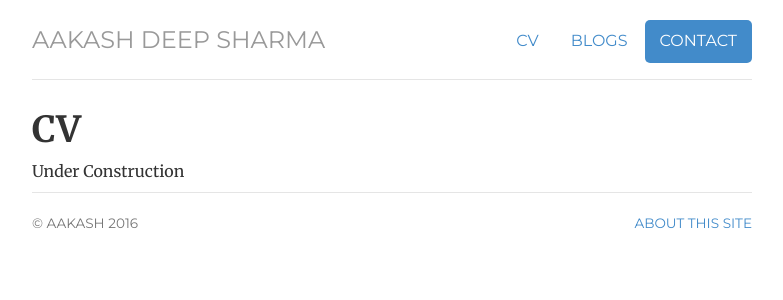
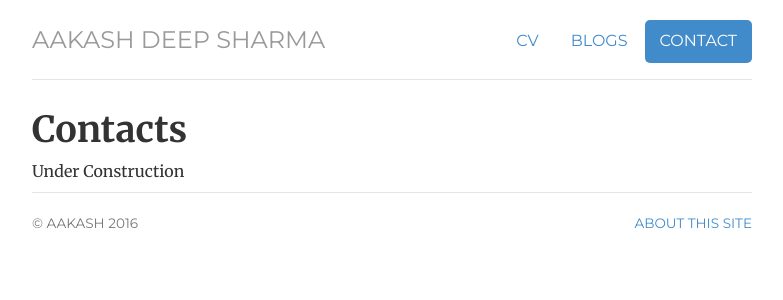
Before and after one commit to aakash-deep-sharma/aakash-deep-sharma.github.io, a Jekyll site: the page built from contacts/index.html, in a window 1280 px wide. Shown: the top 300 px of the page, without its empty margins (248-1031 px from the left). Built offline with Jekyll 4.4.1, drawn with Linux system fonts in a browser that asks for light colours.

Commit message:
Update index.html

```diff
--- a/contacts/index.html
+++ b/contacts/index.html
@@ -6,6 +6,6 @@ blog: passive
 contacts: active
 ---
 <div class="blurb">
-	<h1>CV</h1>
+	<h1>Contacts</h1>
 	<p>Under Construction</p>
 </div><!-- /.blurb -->
```
